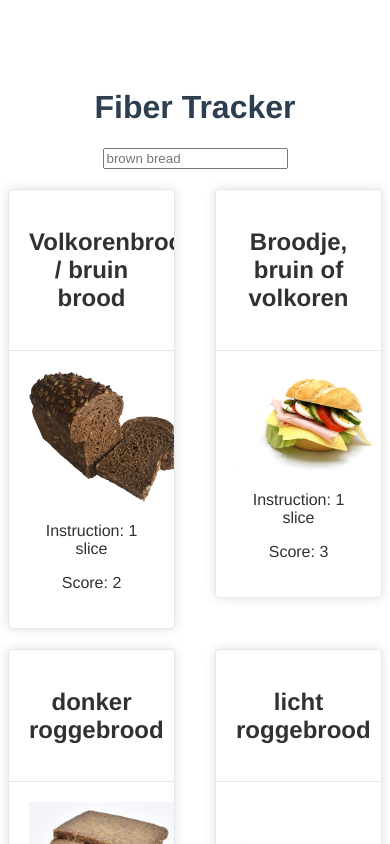
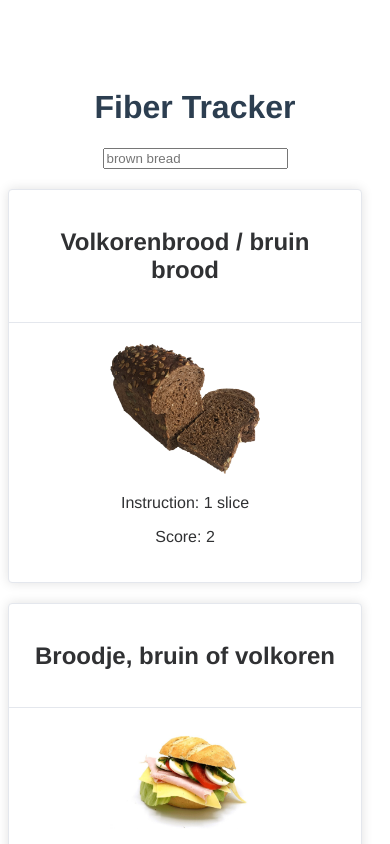
Before and after one commit to tannazma/fiber-tracker, a Vue app in the folder frontend/: page / in a window 390 px wide. Shown: the top 844 px of the page. Built offline with nearby package versions, Linux system fonts and the light colour scheme.

Commit message:
make another media responsive condition

```diff
--- a/frontend/src/App.vue
+++ b/frontend/src/App.vue
@@ -85,14 +85,21 @@ const filteredFiberFoods = computed(() => {
   max-width: calc(20% - 20px);
 }
 
+@media (max-width: 968px) {
+  .fiber-food-card {
+    flex: 0 0 calc(30% - 20px);
+    max-width: calc(30% - 20px);
+  }
+}
+
 @media (max-width: 768px) {
   .fiber-food-card {
-    flex: 0 0 calc(30% - 20px);
+    flex: 0 0 calc(50% - 20px);
     max-width: calc(50% - 20px);
   }
 }
 
-@media (max-width: 380px) {
+@media (max-width: 580px) {
   .fiber-food-card {
     flex: 0 0 calc(100% - 20px);
     max-width: calc(100% - 20px);
```
